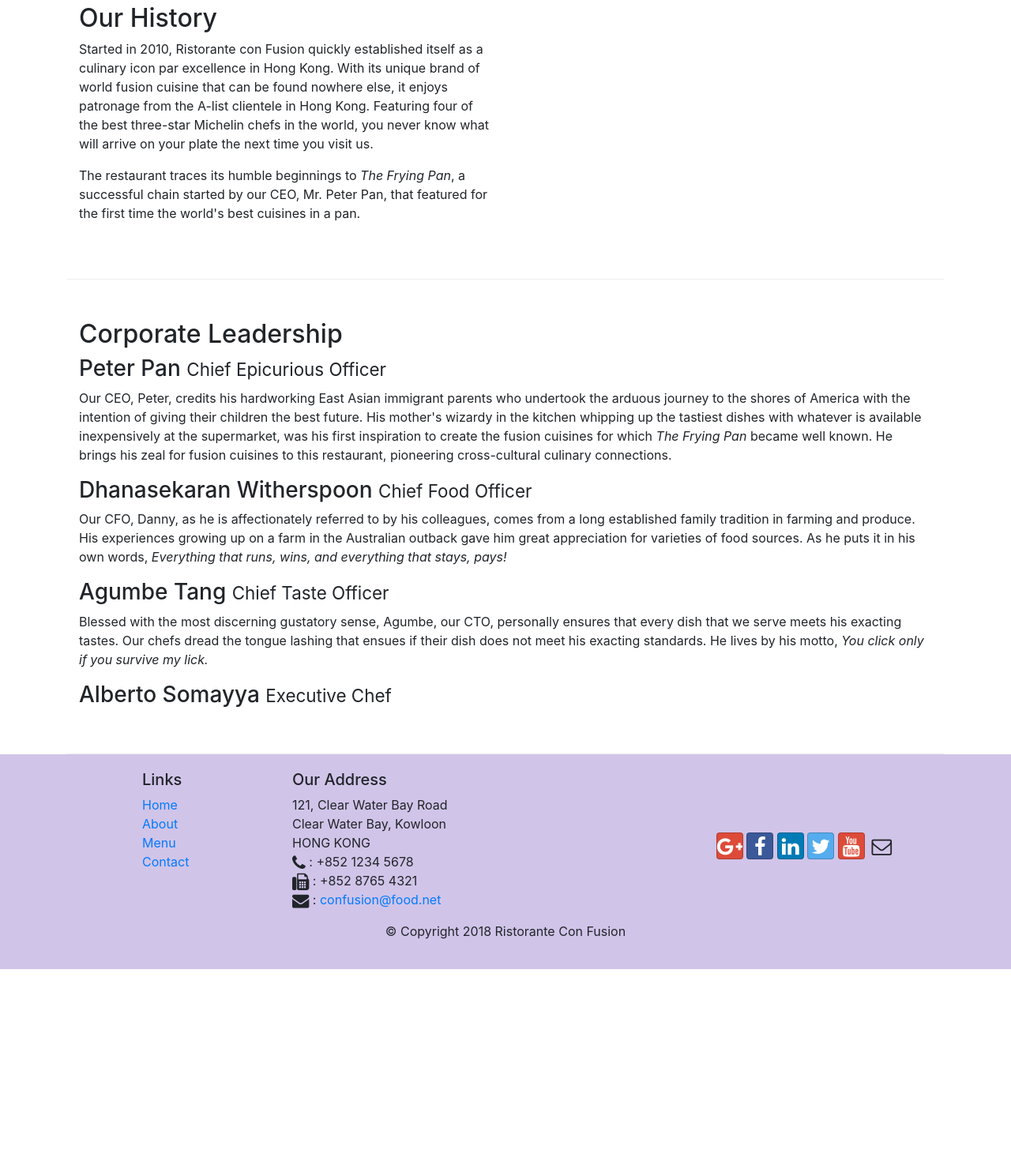
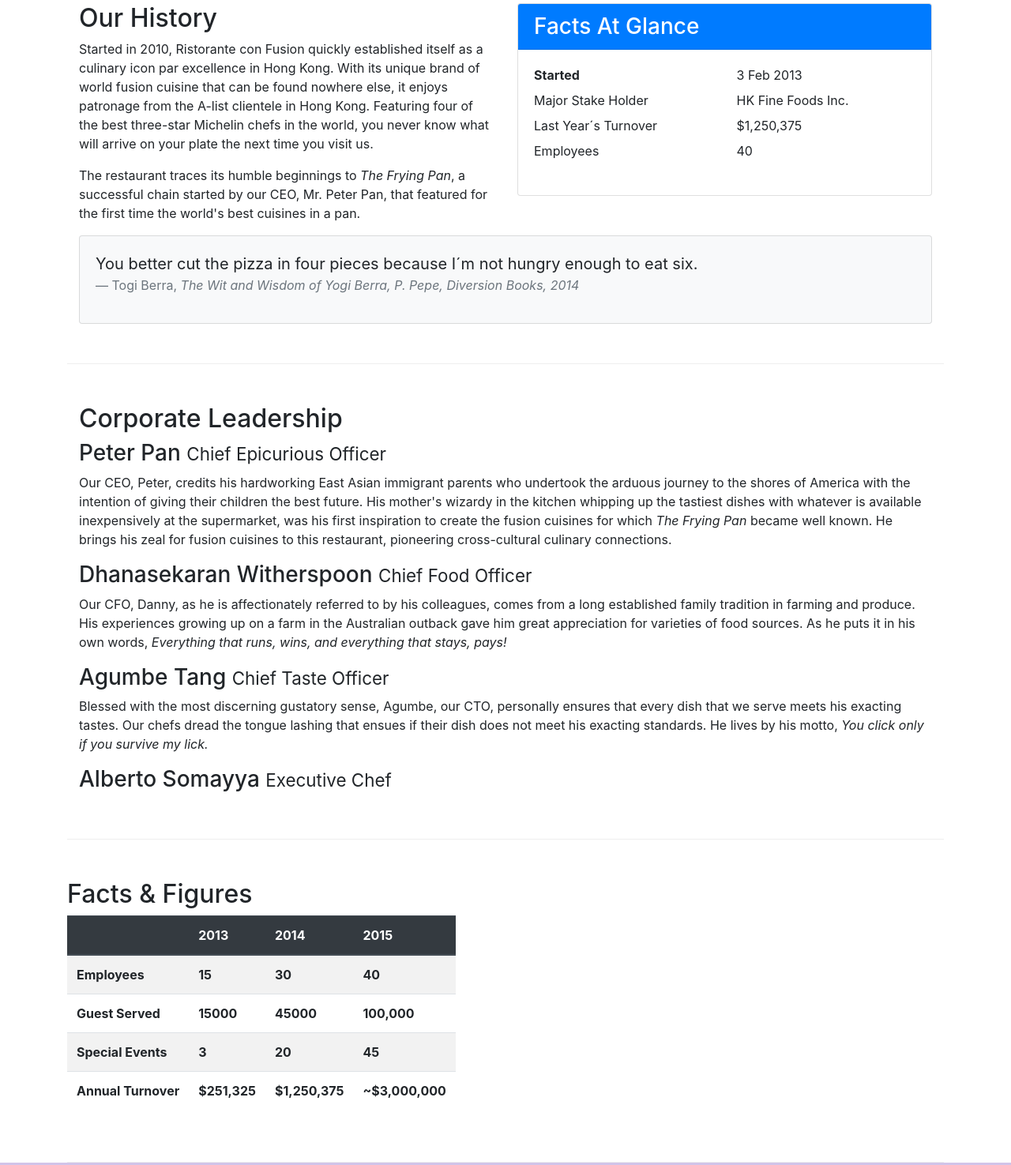
Before and after one commit to JS-alaz/Bootstrap, a website: page aboutus.html in a window 1280 px wide. Shown: the part 511-1986 px from the top of the page at 79% size. Before the commit the page ends 1738 px from the top, so only its background shows below. Drawn offline with nearby package versions, Linux system fonts and the light colour scheme.

Commit message:
image and media

```diff
--- a/aboutus.html
+++ b/aboutus.html
@@ -19,7 +19,7 @@
             <button class="navbar-toggler" type="button" data-toggle="collapse" data-target="#Navbar">
                 <span class="navbar-toggler-icon"></span>
             </button>
-            <a class="navbar-brand" href="./index.html">Ristorante Con Fusion</a>
+            <a class="navbar-brand" href="./index.html"><img src="/img/logo.png" height="30" width="41" alt=""></a>
             <div class="collapse navbar-collapse" id="Navbar">
                 <ul class="navbar-nav mr-auto">
                     <li class="nav-item"><a class="nav-link" href="./index.html"><span class="fa fa-home fa-lg"></span> Home</a></li>
@@ -38,7 +38,8 @@
                     <h1>Ristorante con Fusion</h1>
                     <p>We take inspiration from the World's best cuisines, and create a unique fusion experience. Our lipsmacking creations will tickle your culinary senses!</p>
                 </div>
-                <div class="col-12 col-sm">
+                <div class="col-12 col-sm align-self-center">
+                    <img class="img-fluid" src="img/logo.png" alt="">
                 </div>
             </div>
         </div>
@@ -57,12 +58,38 @@
         </div>
 
         <div class="row row-content">
-            <div class="col-12 col-sm-6">
+            <div class="col-sm-6">
                 <h2>Our History</h2>
                 <p>Started in 2010, Ristorante con Fusion quickly established itself as a culinary icon par excellence in Hong Kong. With its unique brand of world fusion cuisine that can be found nowhere else, it enjoys patronage from the A-list clientele in Hong Kong.  Featuring four of the best three-star Michelin chefs in the world, you never know what will arrive on your plate the next time you visit us.</p>
                 <p>The restaurant traces its humble beginnings to <em>The Frying Pan</em>, a successful chain started by our CEO, Mr. Peter Pan, that featured for the first time the world's best cuisines in a pan.</p>
             </div>
-            <div class="col-12 col-sm-6">
+            <div class="col-sm">
+                <div class="card">
+                    <h3 class="card-header bg-primary text-white">Facts At Glance</h3>
+                    <div class="card-body">
+                        <dl class="row">
+                            <dt class="col-6">Started</dt>
+                            <dd class="col-6">3 Feb 2013</dd>
+                            <dd class="col-6">Major Stake Holder</dd>
+                            <dd class="col-6">HK Fine Foods Inc.</dd>
+                            <dd class="col-6">Last Year´s Turnover</dd>
+                            <dd class="col-6">$1,250,375</dd>
+                            <dd class="col-6">Employees</dd>
+                            <dd class="col-6">40</dd>
+                        </dl>
+                    </div>
+                </div>
+            </div>
+            <div class="col-12">
+                <div class="card card-body bg-light">
+                    <blockquote class="blockquote">
+                        <p class="mb-0">You better cut the pizza in four pieces because I´m not hungry enough to eat six.
+                        </p>
+                        <footer class="blockquote-footer">Togi Berra,
+                            <cite title="Source Title">The Wit and Wisdom of Yogi Berra, P. Pepe, Diversion Books, 2014</cite>
+                        </footer>
+                    </blockquote>
+                </div>
             </div>
         </div>
 
@@ -78,6 +105,50 @@
                 <h3>Alberto Somayya <small>Executive Chef</small></h3>
                 <p class="d-none ">Award winning three-star Michelin chef with wide International experience having worked closely with whos-who in the culinary world, he specializes in creating mouthwatering Indo-Italian fusion experiences. He says, <em>Put together the cuisines from the two craziest cultures, and you get a winning hit! Amma Mia!</em></p>
             </div>
+       </div>
+       <div class="row row-content">
+           <div clas col-12 cols-sm-9>
+               <h2>Facts &amp; Figures</h2>
+               <div class="table-responsive">
+                   <table class="table table-striped">
+                       <thead class="thead-dark">
+                           <tr>
+                               <th>&nbsp;</th>
+                               <th>2013</th>
+                               <th>2014</th>
+                               <th>2015</th>
+                           </tr>
+                       </thead>
+                       <tbody>
+                           <tr>
+                               <th>Employees</th>
+                               <th>15</th>
+                               <th>30</th>
+                               <th>40</th>
+                           </tr>
+                           <tr>
+                               <th>Guest Served</th>
+                               <th>15000</th>
+                               <th>45000</th>
+                               <th>100,000</th>
+                           </tr>
+                           <tr>
+                               <th>Special Events</th>
+                               <th>3</th>
+                               <th>20</th>
+                               <th>45</th>
+                           </tr>
+                           <tr>
+                               <th>Annual Turnover</th>
+                               <th>$251,325</th>
+                               <th>$1,250,375</th>
+                               <th>~$3,000,000</th>
+                           </tr>
+                       </tbody>
+                   </table>
+               </div>
+           </div>
+           <div class="col-12 cols-sm-3"></div>
        </div>
 
     </div>
```
Also changed, not shown: contactus.html (+4 -3 lines), index.html (+21 -9 lines), img/alberto.png (added), img/buffet.png (added), img/logo.png (added), img/uthappizza.png (added), 1 other file.
